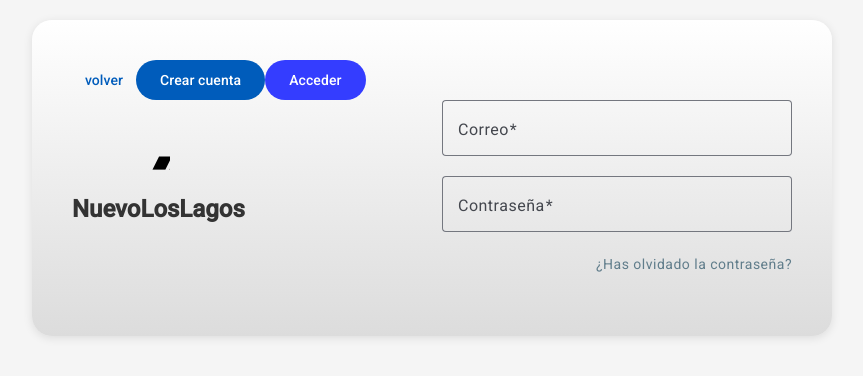
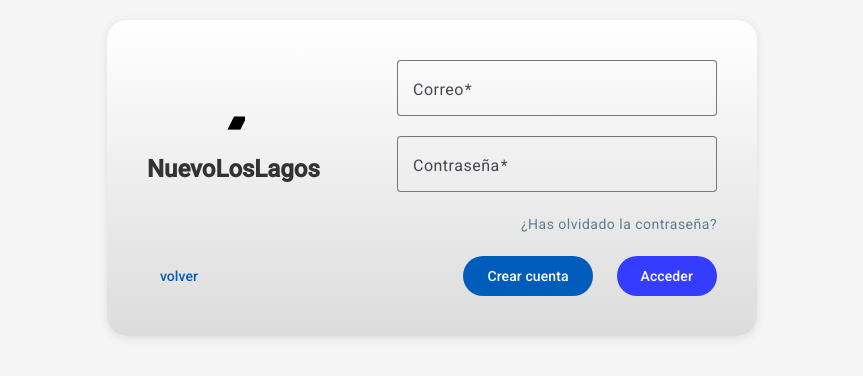
Before and after one commit to CarlosGCentinela/nll-frontend, an Angular app: page /login in a window 1280 px wide. Shown: the part 222-598 px from the top of the page, without its empty margins (208-1071 px from the left). Built offline with nearby package versions, Linux system fonts and the light colour scheme.

Commit message:
login fix

```diff
--- a/src/app/Core/Pages/login/login.component.html
+++ b/src/app/Core/Pages/login/login.component.html
@@ -1,12 +1,5 @@
 <div class="login-container">
   <mat-card class="login-card">
-    <div>
-      <div class="button-container">
-        <button mat-button class="btn-secondary">volver</button>
-        <button mat-flat-button color="primary">Crear cuenta</button>
-        <button mat-flat-button color="accent">Acceder</button>
-      </div>
-    </div>
     <div class="login-content">
       <!-- Logo y Nombre de la Empresa -->
       <div class="logo-container">
@@ -29,5 +22,12 @@
         <a class="forgot-password" href="#">¿Has olvidado la contraseña?</a>
       </form>
     </div>
+    <div class="buttons-general">
+      <button mat-button class="btn-secondary">volver</button>
+      <div class="button-container">
+        <button mat-flat-button color="primary">Crear cuenta</button>
+        <button mat-flat-button color="accent">Acceder</button>
+      </div>
+    </div>
   </mat-card>
 </div>
--- a/src/app/Core/Pages/login/login.component.scss
+++ b/src/app/Core/Pages/login/login.component.scss
@@ -11,7 +11,7 @@
   border-radius: 20px;
   box-shadow: 0 2px 10px rgba(0, 0, 0, 0.1);
   background: linear-gradient(to bottom, #ffffff, #dcdcdc);
-  max-width: 800px;
+  max-width: 650px;
   width: 100%;
   transition: all 0.3s ease-in-out;
 
@@ -61,7 +61,7 @@
   flex-grow: 1;
   display: flex;
   flex-direction: column;
-  max-width: 350px;
+  max-width: 320px;
 
   .full-width {
     width: 100%;
@@ -84,10 +84,12 @@
       text-decoration: underline;
     }
   }
+}
 
 .button-container {
   display: flex;
   justify-content: space-between;
+  gap: 24px;
 
   button {
     min-width: 100px;
@@ -108,4 +110,7 @@
     }
   }
 }
+.buttons-general{
+  display: flex;
+  justify-content: space-between;
 }
```
Lines whose indentation alone changed are shown as unchanged.
